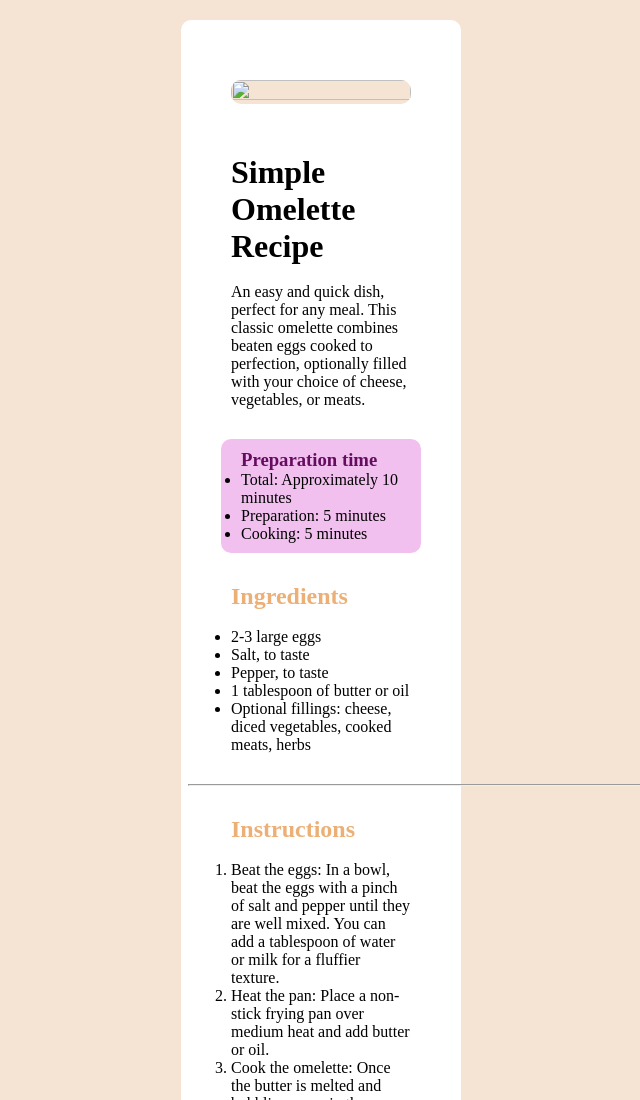
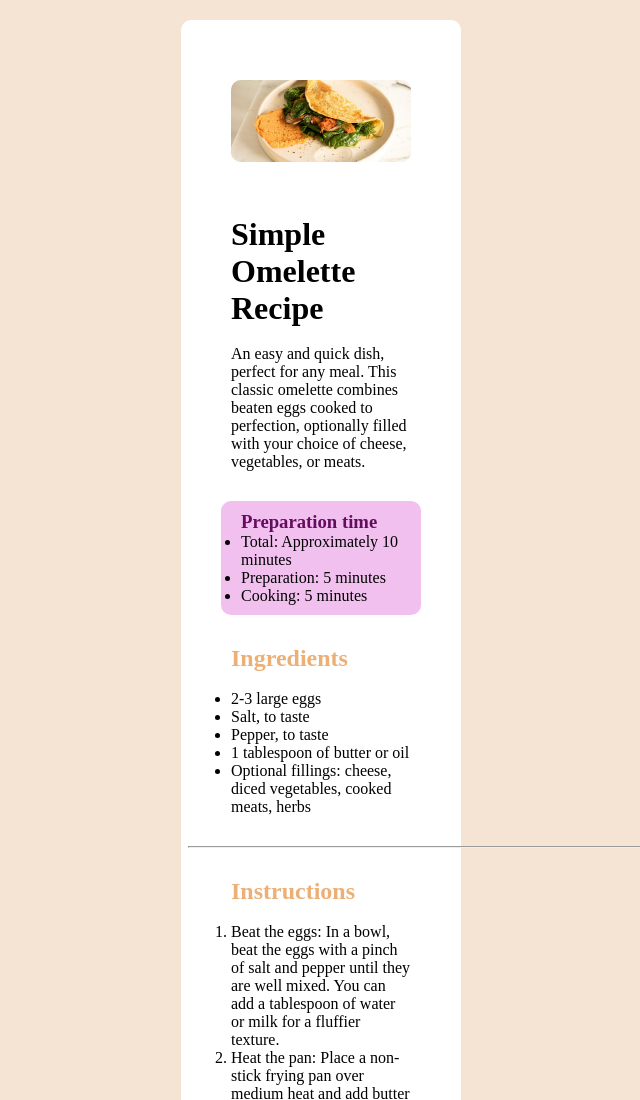
Before and after one commit to Aditya-151947/Recipe-Page-main, a plain HTML site: page index.html in a window 1280 px wide. Shown: the top 1100 px of the page, without its empty margins (319-959 px from the left). Drawn offline with Linux system fonts and the light colour scheme.

Commit message:
Update index.html

```diff
--- a/index.html
+++ b/index.html
@@ -17,7 +17,7 @@
 <div id="parent">
 
   <div class="container1 box">
-      <img src="assets/images/image-omelette.jpeg" alt="">
+      <img src="images/image-omelette.jpeg" alt="">
   </div>
 
   <div class="container2 box">
```
